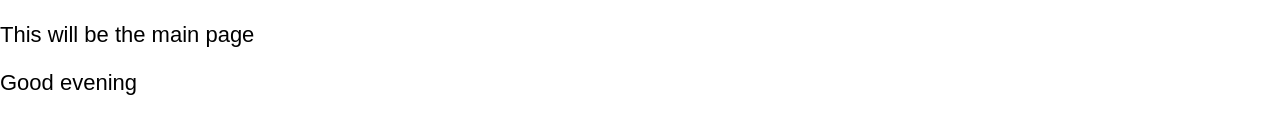
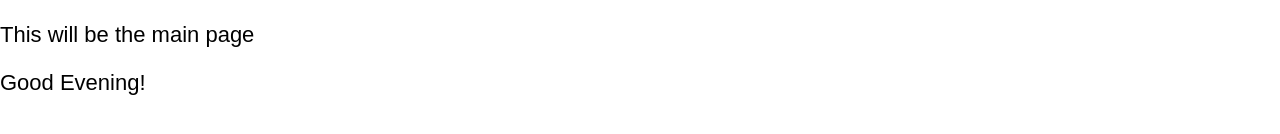
Before and after one commit to jonmlinch/the-sarah-files, a React (Create React App) app: page / in a window 1280 px wide. Shown: the part 362-496 px from the top of the page. Built offline with nearby package versions, Linux system fonts and the light colour scheme.

Commit message:
minor changes to greeting function

```diff
--- a/src/components/Home.js
+++ b/src/components/Home.js
@@ -18,7 +18,7 @@ class Home extends Component {
     let time = new Date().getHours()
     let morning = 'Good Morning!'
     let afternoon = 'Good Afternoon!'
-    let evening = 'Good evening'
+    let evening = 'Good Evening!'
     if (time >= 0 && time < 12){
       this.setState({
         timeOfDay: morning
```
